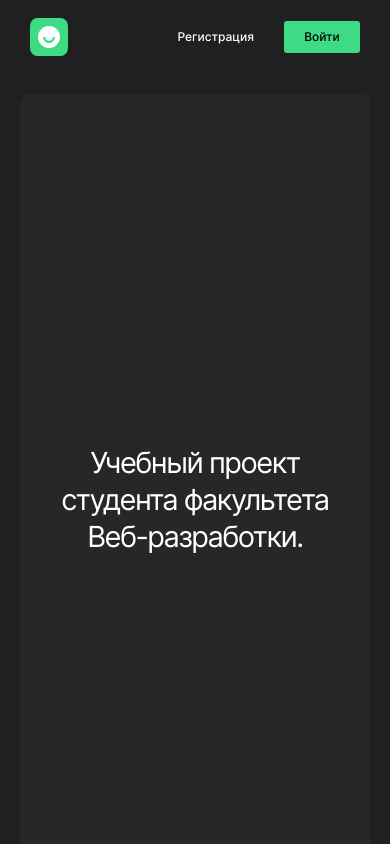
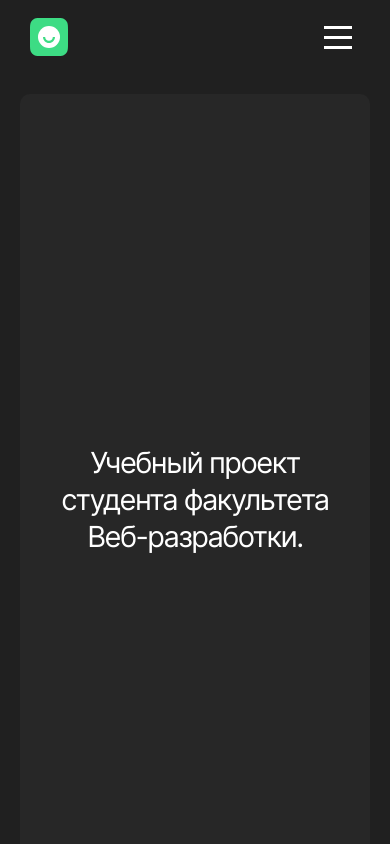
Before and after one commit to SKom2/movies-explorer-frontend, a React app: page / in a window 390 px wide. Shown: the top 844 px of the page. Built offline with nearby package versions, Linux system fonts and the light colour scheme.

Commit message:
adaptive-header

```diff
--- a/src/components/App/App.js
+++ b/src/components/App/App.js
@@ -8,13 +8,38 @@ import Register from "../Authorization/Register/Register";
 import Login from "../Authorization/Login/Login";
 import {Route, Routes} from "react-router-dom";
 import Footer from "../Common/Footer/Footer";
-import {useState} from "react";
+import {useEffect, useState} from "react";
 function App() {
-  const [isLoggedIn, setIsLoggedIn] = useState(false);
+  const [isLoggedIn, setIsLoggedIn] = useState(true);
+  const [isMenuOpened , setIsMenuOpened] = useState(false);
+  const [isDesktop, setIsDesktop] = useState(window.innerWidth >= 769);
+
+    useEffect(() => {
+        function handleResize() {
+            setIsDesktop(window.innerWidth >= 769);
+        }
+
+        setIsDesktop(window.innerWidth >= 769);
+
+        window.addEventListener("resize", handleResize);
+
+        return () => {
+            window.removeEventListener("resize", handleResize);
+        };
+    }, []);
+
+  function handleMenuIconClick(){
+      setIsMenuOpened(!isMenuOpened);
+  }
 
   return (
     <>
-      <Header isLoggedIn={isLoggedIn}/>
+      <Header
+          isLoggedIn={isLoggedIn}
+          isMenuOpened={isMenuOpened}
+          onMenuIconClick={handleMenuIconClick}
+          isDesktop={isDesktop}
+      />
       <Routes>
         <Route path="/" element={<Main />} />
         <Route path="/movies" element={<Movies />} />
--- a/src/components/Common/Header/Header.js
+++ b/src/components/Common/Header/Header.js
@@ -1,26 +1,36 @@
 import styles from "./Header.module.css";
-import Logo from "../../../images/Logo.svg"
+import Logo from "../../../images/Logo.svg";
 import { Link } from "react-router-dom";
-import account from "../../../images/Account.svg"
+import Navigation from "../Navigation/Navigation";
 
 export default function Header(props) {
-    return(
+    return (
         <section className={styles.header}>
             <div className={styles.content}>
-                <a href='#' className={styles.logo}><img src={Logo} alt="Movies"/></a>
+                <a href='#' className={styles.logo}><img src={Logo} alt="Movies" /></a>
                 {props.isLoggedIn ? (
+                    props.isDesktop ? (
                         <div className={styles.registeredMenu}>
                             <Link to="/movies" className={styles.link}>{'Фильмы'}</Link>
                             <Link to="/saved-movies" className={styles.link}>{'Сохранённые фильмы'}</Link>
                             <Link to="profile" className={styles.accountLink}>
-                            {
                                 <div className={styles.accountLinkBlock}>
                                     <p className={styles.accountLinkTitle}>Аккаунт</p>
                                     <div className={styles.accountLinkImage}></div>
                                 </div>
-                            }
                             </Link>
                         </div>
+                    ) : (
+                        <>
+                            {props.isMenuOpened ? (
+                                <Navigation />
+                            ) : (
+                                <div className={styles.burgerBtn} onClick={props.onMenuIconClick}>
+                                    <span/>
+                                </div>
+                            )}
+                        </>
+                    )
                 ) : (
                     <div className={styles.NotRegisteredMenu}>
                         <Link to="/signup" className={styles.registerLink}>{'Регистрация'}</Link>
@@ -31,5 +41,5 @@ export default function Header(props) {
                 )}
             </div>
         </section>
-    )
+    );
 }
--- a/src/components/Common/Header/Header.module.css
+++ b/src/components/Common/Header/Header.module.css
@@ -4,14 +4,93 @@
 }
 
 .content{
+    position: relative;
     display: flex;
     justify-content: space-between;
+    align-items: center;
 }
 
 .logo{
     width: 38px;
     height: 38px;
 }
+
+/*-----------------Burger----------------------*/
+
+.burgerBtn{
+    display: none;
+}
+
+@media screen and (max-width: 768px){
+    .burgerBtn{
+        width: 28px;
+        height: 23px;
+        position: absolute;
+        right: 8px;
+        display: block;
+    }
+
+    .burgerBtn::before{
+        content: '';
+        position: absolute;
+        width: 28px;
+        top: 0;
+        background-color: white;
+        height: 3px;
+    }
+
+    .burgerBtn span {
+        position: absolute;
+        top: 10.5px;
+        width: 28px;
+        height: 3px;
+        background-color: white;
+    }
+
+    .burgerBtn::after{
+        content: '';
+        position: absolute;
+        width: 28px;
+        bottom: 0;
+        background-color: white;
+        height: 3px;
+    }
+}
+
+@media screen and (max-width: 375px) {
+    .burgerBtn{
+        right: 9px;
+    }
+}
+
+@media screen and (max-width: 320px) {
+    .burgerBtn{
+        width: 22px;
+        height: 20.5px;
+    }
+
+    .burgerBtn::before{
+        width: 22px;
+        top: 1px;
+        height: 2.5px;
+    }
+
+    .burgerBtn span {
+        top: 10px;
+        width: 22px;
+        height: 2.5px;
+    }
+
+    .burgerBtn::after{
+        width: 22px;
+        bottom: -1px;
+        height: 2.5px;
+    }
+}
+
+/*-----------------End of Burger----------------------*/
+
+
 /*-----------------Registered Menu----------------------*/
 
 .registeredMenu{
--- a/src/index.js
+++ b/src/index.js
@@ -2,7 +2,7 @@ import React from 'react';
 import ReactDOM from 'react-dom/client';
 import './index.css';
 import App from './components/App/App';
-import { BrowserRouter } from "react-router-dom"
+import {BrowserRouter} from "react-router-dom"
 
 
 const root = ReactDOM.createRoot(document.getElementById('root'));
```
Also changed, not shown: src/components/Common/Navigation/Navigation.js (+8 -0 lines). Lines whose indentation alone changed are shown as unchanged.
